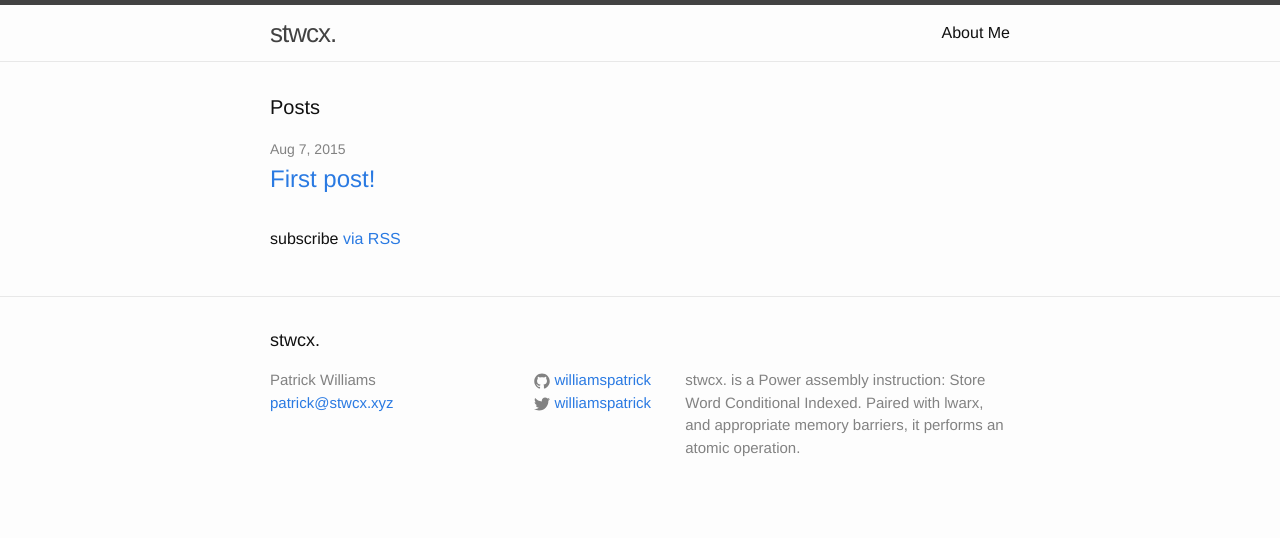
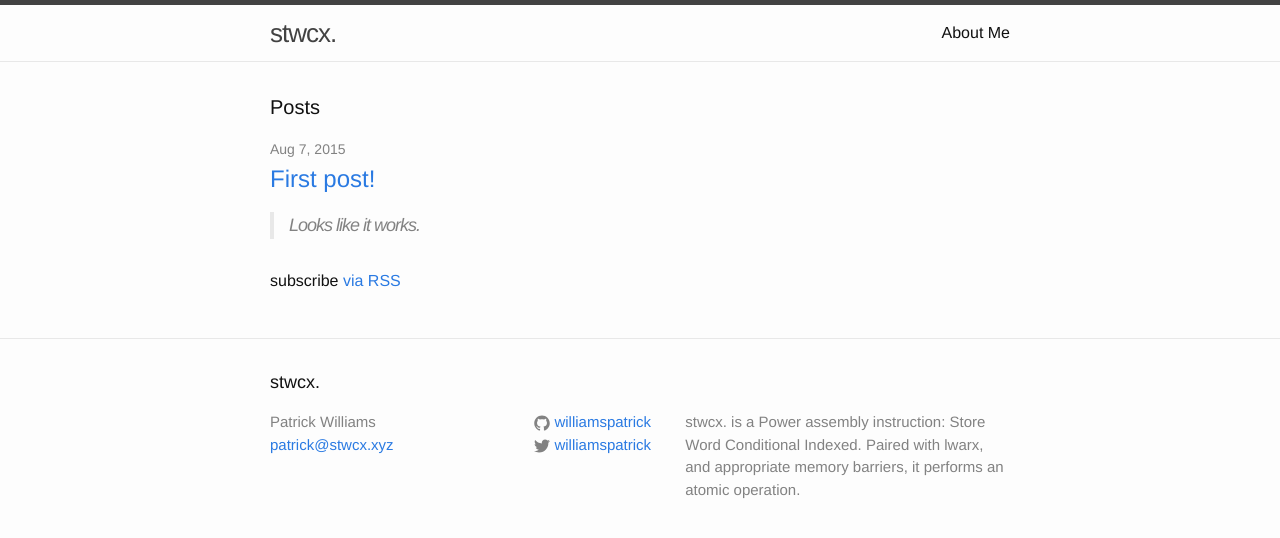
Before and after one commit to williamspatrick/williamspatrick.github.io, a Jekyll site: the page built from index.html, in a window 1280 px wide. Shown: the top 538 px of the page. Built offline with Jekyll 4.4.1, drawn with Linux system fonts in a browser that asks for light colours.

Commit message:
Render summary of posts on main page.

```diff
--- a/_config.yml
+++ b/_config.yml
@@ -11,6 +11,7 @@ baseurl: "" # the subpath of your site, e.g. /blog/
 url: "http://www.stwcx.xyz" # the base hostname & protocol for your site
 twitter_username: williamspatrick
 github_username:  williamspatrick
+excerpt_separator: <!--more-->
 
 # Build settings
 markdown: kramdown
--- a/index.html
+++ b/index.html
@@ -14,6 +14,10 @@ layout: default
         <h2>
           <a class="post-link" href="{{ post.url | prepend: site.baseurl }}">{{ post.title }}</a>
         </h2>
+        <blockquote class="post-content">{{ post.excerpt }}</blockquote>
+        {% if post.content contains site.excerpt_separator %}
+        <a href="{{ post.url | prepend: site.baseurl }}">...Continued</a>
+        {% endif %}
       </li>
     {% endfor %}
   </ul>
```
